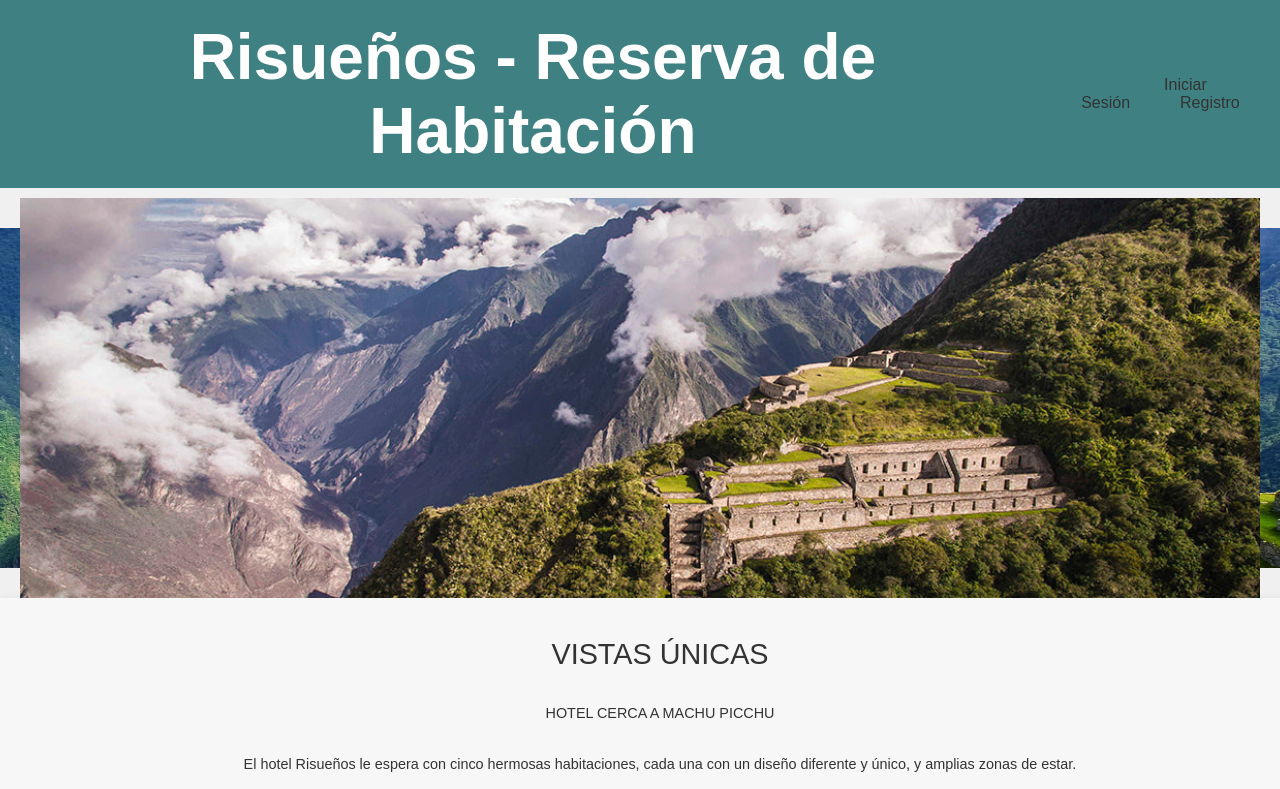
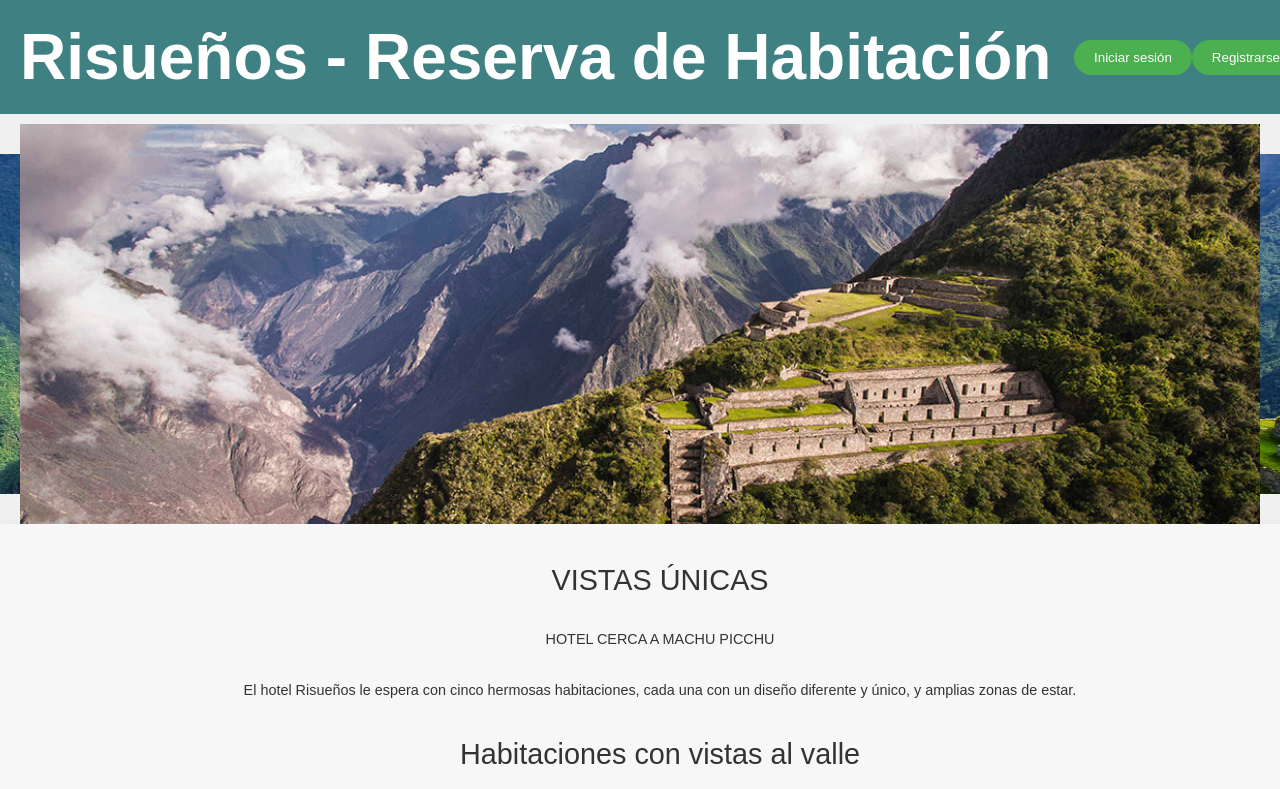
Before and after one commit to LosRexbytes/reservas-hoteles-mern, a React (Create React App) app: page /ver-hab in a window 1280 px wide. Shown: the top 789 px of the page. Built offline with nearby package versions, Linux system fonts and the light colour scheme.

Commit message:
funcion mensaje usuario

```diff
--- a/src/pages/user/Bienvenida.css
+++ b/src/pages/user/Bienvenida.css
@@ -181,3 +181,18 @@ footer {
 footer p {
   margin: 0;
 }
+
+.auth-button {
+  padding: 10px 20px;
+  background-color: #4CAF50;
+  color: white;
+  border: none;
+  border-radius: 20px;
+  cursor: pointer;
+}
+
+.welcome-text {
+  color: white;               /* Color de texto blanco */
+  font-size: 1.3em;           /* Texto un 30% más grande que el tamaño por defecto */
+  font-family: 'Arial', sans-serif; /* Tipo de letra a Arial o alguna sans-serif */
+}
--- a/src/pages/user/Bienvenida.js
+++ b/src/pages/user/Bienvenida.js
@@ -2,15 +2,21 @@ import React, { useState } from 'react';
 import habSimple from './assets/habSimples.jpg';
 import habDoble from './assets/habDobles.jpg';
 import habMatrimonial from './assets/habMatrimonial.jpg';
-import { useNavigate } from 'react-router-dom'; // Añadido useNavigate
 import './Bienvenida.css';
+import { useAuth } from '../../context/AuthContext'; // Contexto de autenticación
+import { useNavigate } from 'react-router-dom'; // Navegación entre rutas
+
 
 const Bienvenida = () => {
   const [checkInDate, setCheckInDate] = useState('');
   const [checkOutDate, setCheckOutDate] = useState('');
   const [guests, setGuests] = useState('');
 
-  const navigate = useNavigate(); // Definido aquí
+
+  const navigate = useNavigate(); // Navegación
+  const { authData } = useAuth(); // Acceso al contexto de autenticación
+  const username = authData?.username;
+
 
   const handleSubmit = (e) => {
     e.preventDefault();
@@ -40,10 +46,19 @@ const Bienvenida = () => {
           <h1 className="main-title">Posada Risueños</h1>
           <h2 className="sub-title">Bienvenido a tu refugio Andino</h2>
         </div>
-        <nav>
-          <a href="/login" onClick={handleLogin}>Iniciar Sesión</a>
-          <a href="/register" onClick={handleRegister}>Registro</a>
-        </nav>
+          <nav>
+              {username ? (
+                <>
+                  <p className="welcome-text">Bienvenido, {username}</p>
+                </>
+
+              ) : (
+                <div className="auth-buttons-container">
+                  <button onClick={() => navigate('/login')} className="auth-button">Iniciar sesión</button>
+                  <button onClick={() => navigate('/register')} className="auth-button">Registrarse</button>
+                </div>
+              )}
+            </nav>
       </header>
 
       <div className="banner">
--- a/src/pages/user/Buscarhabitaciones.css
+++ b/src/pages/user/Buscarhabitaciones.css
@@ -177,3 +177,19 @@ body {
 .button:hover {
   opacity: 0.8;
 }
+
+
+.auth-button {
+  padding: 10px 20px;
+  background-color: #4CAF50;
+  color: white;
+  border: none;
+  border-radius: 20px;
+  cursor: pointer;
+}
+
+.welcome-text {
+  color: white;               /* Color de texto blanco */
+  font-size: 1.3em;           /* Texto un 30% más grande que el tamaño por defecto */
+  font-family: 'Arial', sans-serif; /* Tipo de letra a Arial o alguna sans-serif */
+}
--- a/src/pages/user/Buscarhabitaciones.js
+++ b/src/pages/user/Buscarhabitaciones.js
@@ -1,5 +1,6 @@
 import React, { useState } from 'react';
 import { useNavigate } from 'react-router-dom';
+import { useAuth } from '../../context/AuthContext'; // Contexto de autenticación
 import hotelLogo from './assets/hotelLogo.jpeg';
 import jacuzziRoom from './assets/jacuzziRoom.jpg';
 import matrimonialRoom from './assets/matrimonialRoom.jpg';
@@ -7,13 +8,16 @@ import simpleRoom from './assets/simpleRoom.jpg';
 import doubleRoom from './assets/doubleRoom.jpg';
 import './Buscarhabitaciones.css';
 
-
 const Buscarhabitaciones = () => {
   const navigate = useNavigate();
+  const { authData } = useAuth(); // Acceso al contexto de autenticación
+
   const [selectedRoomType, setSelectedRoomType] = useState('');
   const [roomCount, setRoomCount] = useState(1); // Número de habitaciones
   const [checkInDate, setCheckInDate] = useState('');
   const [checkOutDate, setCheckOutDate] = useState('');
+
+   const username = authData?.username;
 
   // Datos de habitaciones según el tipo
   const roomTypes = {
@@ -35,12 +39,14 @@ const Buscarhabitaciones = () => {
     ],
   };
 
+  // Funciones para navegar
   const handleLogin = () => navigate('/login');
   const handleRegister = () => navigate('/register');
   const handlehabitacionlujo = () => navigate('/lujo');
   const handleVolver = () => navigate(-1);
   const handleVERHAB = () => navigate('/ver-hab');
 
+  // Funciones de manejo de inputs
   const handleRoomTypeChange = (e) => {
     setSelectedRoomType(e.target.value);
   };
@@ -90,15 +96,29 @@ const Buscarhabitaciones = () => {
 
   const today = new Date().toISOString().split('T')[0]; // Fecha actual
 
+  // Función para manejar el logout (deberás implementarla para limpiar el estado de username)
+  const handleLogout = () => {
+    setUsername(''); // Limpia el estado de username cuando el usuario cierra sesión
+  };
+
   return (
     <div className="buscarhabitaciones">
       <header className="headerBH">
         <img src={hotelLogo} alt="Hotel Logo" className="hotel-logo" />
         <h1>Descansa bajo las estrellas de los Andes!</h1>
-        <nav>
-          <a href="/login" onClick={(e) => { e.preventDefault(); handleLogin(); }}>Iniciar Sesión</a>
-          <a href="/register" onClick={(e) => { e.preventDefault(); handleRegister(); }}>Registro</a>
-        </nav>
+          <nav>
+            {username ? (
+              <>
+                <p className="welcome-text">Bienvenido, {username}</p>
+              </>
+
+            ) : (
+              <div className="auth-buttons-container">
+                <button onClick={() => navigate('/login')} className="auth-button">Iniciar sesión</button>
+                <button onClick={() => navigate('/register')} className="auth-button">Registrarse</button>
+              </div>
+            )}
+          </nav>
       </header>
 
       <section className="bannerBH">
@@ -161,6 +181,7 @@ const Buscarhabitaciones = () => {
           </div>
         ))}
       </section>
+
       <footer className="footer">
         <button className="button" onClick={handleVolver}>VOLVER</button>
         <button className="button primary" onClick={handleVERHAB}>VER HABITACIONES</button>
--- a/src/pages/user/VERHAB.css
+++ b/src/pages/user/VERHAB.css
@@ -82,3 +82,19 @@
   padding: 20px;
   background-color: #3f8182;
 }
+
+
+.auth-button {
+  padding: 10px 20px;
+  background-color: #4CAF50;
+  color: white;
+  border: none;
+  border-radius: 20px;
+  cursor: pointer;
+}
+
+.welcome-text {
+  color: white;               /* Color de texto blanco */
+  font-size: 1.3em;           /* Texto un 30% más grande que el tamaño por defecto */
+  font-family: 'Arial', sans-serif; /* Tipo de letra a Arial o alguna sans-serif */
+}
--- a/src/pages/user/VERHAB.js
+++ b/src/pages/user/VERHAB.js
@@ -6,13 +6,15 @@ import dobleEstandar from './assets/dobleEstandar.jpg';
 import matrimonialJacuzzi from './assets/matrimonialJacuzzy.jpg';
 import matrimonial from './assets/matrimonial.jpg';
 import vistasUnicas from './assets/vistasUnicas.jpg';
+import { useAuth } from '../../context/AuthContext'; // Contexto de autenticación
+
 import './VERHAB.css';
 
 const VERHAB= () => {
 
-
-  const navigate = useNavigate(); // Para redirección
-
+  const navigate = useNavigate(); // Navegación
+  const { authData } = useAuth(); // Acceso al contexto de autenticación
+  const username = authData?.username;
 
   const handleLogin = () => {
     navigate('/login');
@@ -35,10 +37,19 @@ const VERHAB= () => {
       {/* Sección del encabezado */}
       <header className="header">
         <h1>Risueños - Reserva de Habitación</h1>
-        <nav>
-          <a href="/login" onClick={(e) => { e.preventDefault(); handleLogin(); }}>Iniciar Sesión</a>
-          <a href="/register" onClick={(e) => { e.preventDefault(); handleRegister(); }}>Registro</a>
-        </nav>
+          <nav>
+                {username ? (
+                  <>
+                    <p className="welcome-text">Bienvenido, {username}</p>
+                  </>
+
+                ) : (
+                  <div className="auth-buttons-container">
+                    <button onClick={() => navigate('/login')} className="auth-button">Iniciar sesión</button>
+                    <button onClick={() => navigate('/register')} className="auth-button">Registrarse</button>
+                  </div>
+                )}
+              </nav>
       </header>
 
       {/* Imagen de vistas únicas */}
```
